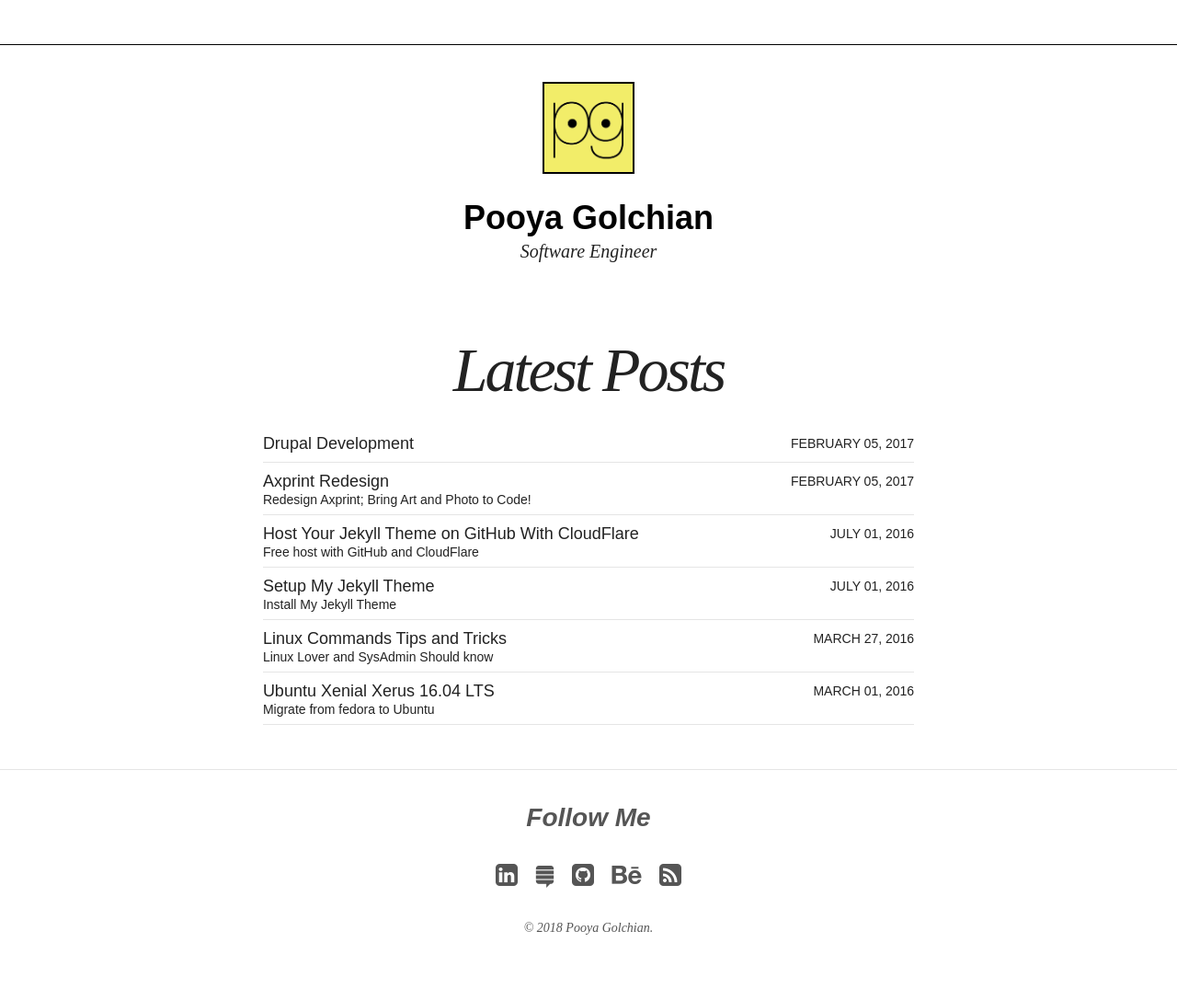
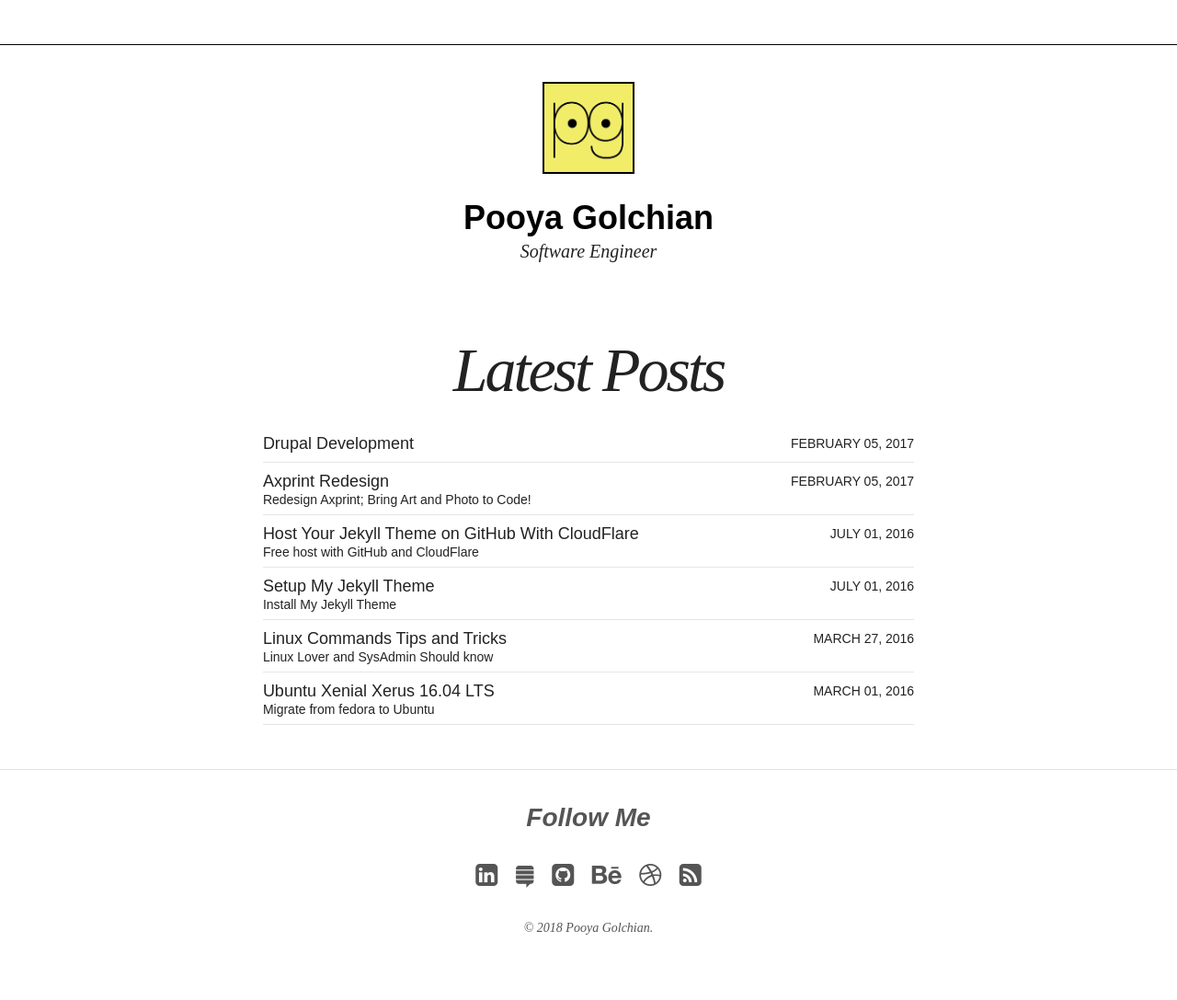
Before and after one commit to pooyagolchian/jekyll-theme, a Jekyll site: the page built from index.html, in a window 1280 px wide. Shown: the whole page at 92% size. Built offline with Jekyll 4.4.1, drawn with Linux system fonts in a browser that asks for light colours; nearby versions of some CDN libraries.

Commit message:
Update social link

```diff
--- a/_config.yml
+++ b/_config.yml
@@ -66,6 +66,7 @@
   weibo: #userid
   behence: pooya-golchian
   telegram: icoder
+  dribbble: pooyagolchian
   google:
     plus: #username
     analytics: UA-114457345-1
--- a/_includes/footer.html
+++ b/_includes/footer.html
@@ -15,6 +15,7 @@
   {% if site.owner.pinterest %}<a href="https://www.pinterest.com/{{ site.owner.pinterest }}/" title="{{ site.owner.name}} on Pinterest" target="_blank"><i class="fa fa-pinterest fa-2x"></i></a>{% endif %}
 	{% if site.owner.weibo %}<a href="https://www.weibo.com/u/{{ site.owner.weibo }}/" title="{{ site.owner.name}} on Weibo" target="_blank"><i class="fa fa-weibo fa-2x"></i></a>{% endif %}
 	{% if site.owner.behence %}<a href="https://behance.net/{{ site.owner.behence }}" title="{{ site.owner.name}} on Behence" target="_blank"><i class="fa fa-behance fa-2x"></i></a>{% endif %}
+	{% if site.owner.dribbble %}<a href="https://dribbble.com/{{ site.owner.dribbble }}" title="{{ site.owner.name}} on Dribbble" target="_blank"><i class="fa fa-dribbble fa-2x"></i></a>{% endif %}
   <a href="{{ site.url }}/feed.xml" title="Atom/RSS feed"><i class="fa fa-rss-square fa-2x"></i></a>
 </div><!-- /.social-icons -->
 
```
